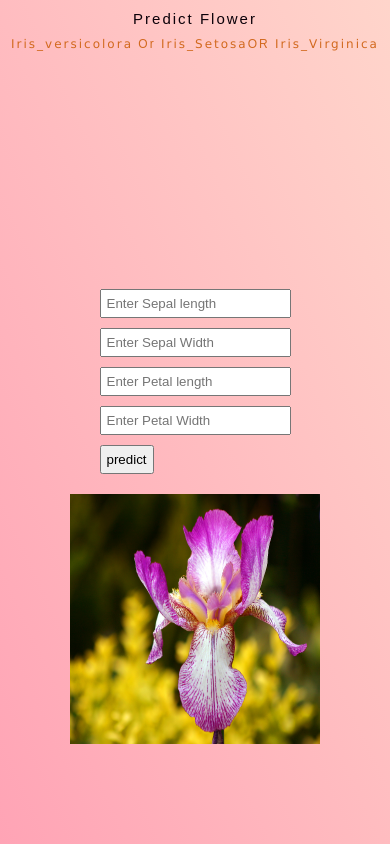
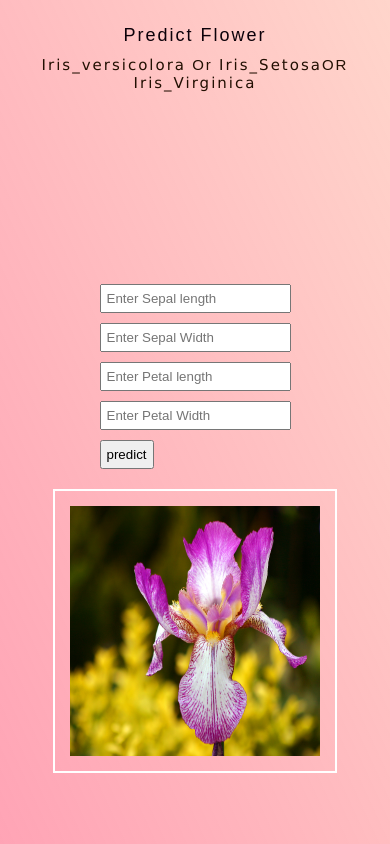
Before and after one commit to neupanesaga419/IrisFlower, a Flask app: page / in a window 390 px wide. Run offline with Flask 2, Linux system fonts and the light colour scheme.

Commit message:
mychanges

```diff
--- a/static/css/style.css
+++ b/static/css/style.css
@@ -29,9 +29,11 @@
      {
          height: 25%;
          width: 100vw;
+         padding: 15px;
      }
      #image
      {
+        padding: 15px;
          height: 250px;
          width: 250px;
      }
@@ -47,18 +49,20 @@
     h1
     {
         color:rgb(12, 0, 9);
-        font-size: 15px;
+        font-size: 18px;
     }
     h2
     {
-        color: chocolate;
-        font-size: 12px;
+        color: rgb(34, 15, 2);
+        font-size: 15px;
     }
     .image_div
     {
+        border: 2px solid white;
         display: flex;
         justify-content: center;
         align-items: center;
     }
 
+
 }
--- a/templates/index.html
+++ b/templates/index.html
@@ -62,7 +62,7 @@
         <div class="main_section">
             <div class="heading_upper">
                 <h1 class="main_heading"><center>Predict Flower</center></h1>
-                <h2><span>Iris_versicolora</span> Or <span>Iris_Setosa</span>OR <span>Iris_Virginica</span></center></h2>
+                <h2 class="heading_lower"><span>Iris_versicolora</span> Or <span>Iris_Setosa</span>OR <span>Iris_Virginica</span></center></h2>
             </div>
 
             <div class="form_div">
```
